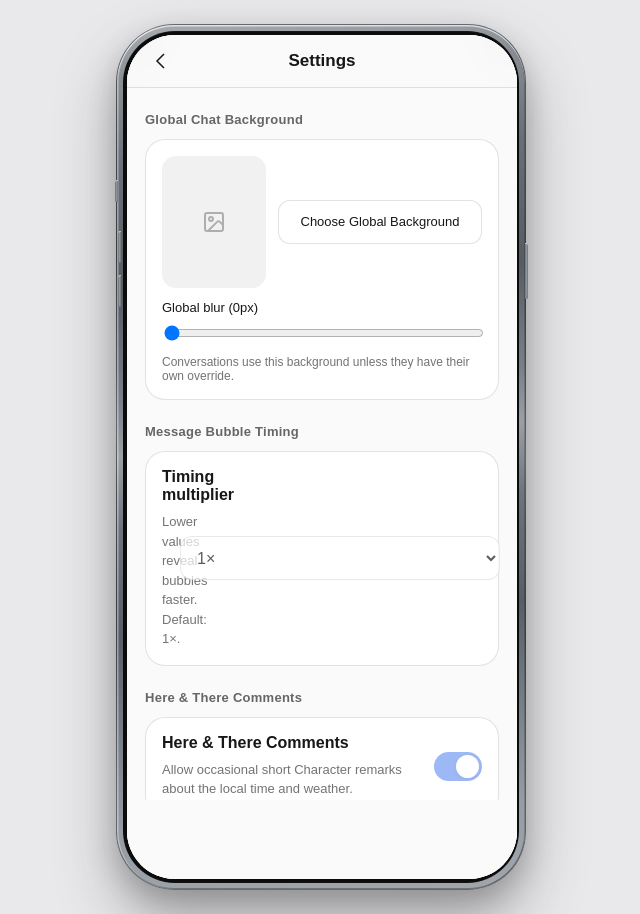
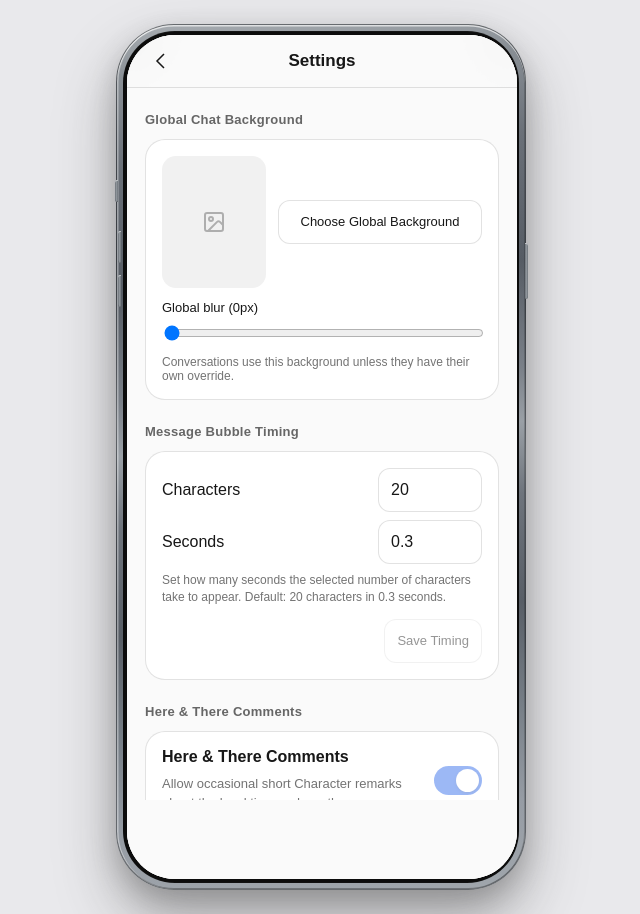
Before and after one commit to yecays-ai/veil, a Next.js app: page /profile/settings in a window 1280 px wide. Shown: the whole page, without its empty margins (319-959 px from the left). Built offline with nearby package versions, Linux system fonts and the light colour scheme.

Commit message:
fix: expose character-based bubble timing

```diff
--- a/app/settings/settings.css
+++ b/app/settings/settings.css
@@ -19,7 +19,25 @@
 .settings-runtime-toggle > .veil-switch { flex: none; }
 .global-profile-section { margin: 0 0 24px; }
 .global-profile-section .settings-runtime-toggle { margin-bottom: 0; }
-.global-timing-select { width: 96px; flex: none; }
+.global-timing-fields {
+  display: grid;
+  gap: 8px;
+  padding: 16px;
+  border: 1px solid var(--settings-border);
+  border-radius: 20px;
+  background: var(--theme-surface);
+}
+.global-timing-row {
+  display: flex;
+  align-items: center;
+  justify-content: space-between;
+  gap: 12px;
+  min-height: 44px;
+}
+.global-timing-row > span { flex: 1; min-width: 0; }
+.global-timing-row input { width: 104px; min-width: 104px; flex: none; }
+.global-timing-fields > small { font-size: 12px; line-height: 1.45; opacity: .6; }
+.global-timing-save { justify-self: end; margin-top: 4px; }
 .global-background-card {
   display: grid;
   grid-template-columns: 104px minmax(0, 1fr);
--- a/components/settings/global-profile-settings.tsx
+++ b/components/settings/global-profile-settings.tsx
@@ -1,19 +1,23 @@
 "use client";
 
-import { useEffect, useState } from "react";
+import { useEffect, useRef, useState } from "react";
 import { Image as ImageIcon } from "lucide-react";
 import { useFoundation } from "../foundation-provider";
 import { ImageCropDialog } from "../image-crop-dialog";
 import { Switch } from "./ui/switch";
 import { chatStorage } from "../../lib/chat/storage";
+import { bubbleDelayMsPerCharacterFromInput } from "../../lib/chat/bubble-pacing";
 import { getChatImageFromIndexedDB, saveChatImageToIndexedDB } from "../../lib/chat/background";
 import { readImage } from "../../lib/theme-storage";
-import { normalizeBackgroundBlur, normalizeBubbleDelayScale, type ChatBackgroundSettings,
+import { normalizeBackgroundBlur, normalizeBubbleDelayMsPerCharacter, type ChatBackgroundSettings,
   type GlobalProfileSettings } from "../../lib/chat/types";
 
 export function GlobalProfileSettings() {
   const { ready } = useFoundation();
   const [settings, setSettings] = useState<GlobalProfileSettings | null>(null);
+  const [timingCharacters, setTimingCharacters] = useState("20");
+  const [timingSeconds, setTimingSeconds] = useState("0.3");
+  const timingInitialized = useRef(false);
   const [background, setBackground] = useState<ChatBackgroundSettings>({ id: "chat-background" });
   const [preview, setPreview] = useState<string | null>(null);
   const [cropSource, setCropSource] = useState<string | null>(null);
@@ -23,7 +27,14 @@ export function GlobalProfileSettings() {
     let active = true;
     const refresh = async () => {
       const [profile, chat] = await Promise.all([chatStorage.readGlobalProfileSettings(), chatStorage.readChatBackgroundSettings()]);
-      if (active) { setSettings(profile); setBackground(chat); }
+      if (active) {
+        setSettings(profile); setBackground(chat);
+        if (!timingInitialized.current) {
+          const seconds = 20 * normalizeBubbleDelayMsPerCharacter(profile.bubbleDelayMsPerCharacter) / 1000;
+          setTimingSeconds(Number(seconds.toPrecision(8)).toString());
+          timingInitialized.current = true;
+        }
+      }
     };
     void refresh().catch((reason) => setError(reason instanceof Error ? reason.message : "Settings could not be loaded."));
     const unsubscribe = chatStorage.subscribe(() => void refresh().catch(() => {}));
@@ -62,6 +73,23 @@ export function GlobalProfileSettings() {
     finally { setBusy(false); }
   }
 
+  async function saveBubbleTiming() {
+    const characters = Number(timingCharacters);
+    const seconds = Number(timingSeconds);
+    const bubbleDelayMsPerCharacter = bubbleDelayMsPerCharacterFromInput(characters, seconds);
+    if (bubbleDelayMsPerCharacter === null) {
+      setError("Enter a positive whole number of characters and a positive number of seconds.");
+      return;
+    }
+    setBusy(true); setError("");
+    try {
+      await chatStorage.updateBubbleDelayMsPerCharacter(bubbleDelayMsPerCharacter);
+      setSettings(await chatStorage.readGlobalProfileSettings());
+    } catch (reason) {
+      setError(reason instanceof Error ? reason.message : "Timing could not be saved.");
+    } finally { setBusy(false); }
+  }
+
   return <>
     <section className="global-profile-section">
       <h2 className="settings-section-label">Global Chat Background</h2>
@@ -94,17 +122,19 @@ export function GlobalProfileSettings() {
 
     <section className="global-profile-section">
       <h2 className="settings-section-label">Message Bubble Timing</h2>
-      <label className="settings-runtime-toggle">
-        <span><strong>Timing multiplier</strong><small>Lower values reveal bubbles faster. Default: 1×.</small></span>
-        <select className="settings-input global-timing-select" disabled={!settings || busy}
-          value={settings?.bubbleDelayScale ?? 1} onChange={(event) => {
-            const bubbleDelayScale = normalizeBubbleDelayScale(Number(event.currentTarget.value));
-            setSettings((current) => current ? { ...current, bubbleDelayScale } : current);
-            void chatStorage.updateBubbleDelayScale(bubbleDelayScale).catch((reason) => setError(reason instanceof Error ? reason.message : "Timing could not be saved."));
-          }}>
-          {[0.5, 0.75, 1, 1.25, 1.5, 1.75, 2].map((value) => <option key={value} value={value}>{value}×</option>)}
-        </select>
-      </label>
+      <div className="global-timing-fields">
+        <label className="global-timing-row"><span>Characters</span>
+          <input className="settings-input" aria-label="Characters" type="number" inputMode="numeric" min="1" step="1"
+            value={timingCharacters} disabled={!settings || busy} onChange={(event) => setTimingCharacters(event.currentTarget.value)} />
+        </label>
+        <label className="global-timing-row"><span>Seconds</span>
+          <input className="settings-input" aria-label="Seconds" type="number" inputMode="decimal" min="0.001" step="any"
+            value={timingSeconds} disabled={!settings || busy} onChange={(event) => setTimingSeconds(event.currentTarget.value)} />
+        </label>
+        <small>Set how many seconds the selected number of characters take to appear. Default: 20 characters in 0.3 seconds.</small>
+        <button className="settings-button global-timing-save" type="button" disabled={!settings || busy}
+          onClick={() => void saveBubbleTiming()}>{busy ? "Saving…" : "Save Timing"}</button>
+      </div>
     </section>
 
     <section className="global-profile-section">
--- a/lib/chat/bubble-pacing.ts
+++ b/lib/chat/bubble-pacing.ts
@@ -1,10 +1,18 @@
 import type { ChatMessage } from "./types";
+import { DEFAULT_BUBBLE_DELAY_MS_PER_CHARACTER, normalizeBubbleDelayMsPerCharacter } from "./types";
 
 export const CHAT_TIMESTAMP_GAP_MS = 15 * 60 * 1000;
 
-export function bubbleDelayMs(content: string, scale = 1) {
-  const safeScale = Number.isFinite(scale) ? Math.min(2, Math.max(0.5, scale)) : 1;
-  return Math.min(2400, Math.max(600, Math.round((450 + Array.from(content).length * 15) * safeScale)));
+export function bubbleDelayMsPerCharacterFromInput(characters: number, seconds: number): number | null {
+  if (!Number.isInteger(characters) || characters <= 0 || !Number.isFinite(seconds) || seconds <= 0)
+    return null;
+  const value = seconds * 1000 / characters;
+  return Number.isFinite(value) && value > 0 ? value : null;
+}
+
+export function bubbleDelayMs(content: string, msPerCharacter = DEFAULT_BUBBLE_DELAY_MS_PER_CHARACTER) {
+  const pacing = normalizeBubbleDelayMsPerCharacter(msPerCharacter);
+  return Math.min(2400, Math.max(600, Math.round(450 + Array.from(content).length * pacing)));
 }
 
 export function shouldShowTimestamp(current: ChatMessage, previous?: ChatMessage) {
@@ -34,7 +42,7 @@ export class BubbleRevealQueue {
   private revision = 0;
   private startedAt = 0;
   private finalizedSeen = false;
-  private delayScale = 1;
+  private msPerCharacter = DEFAULT_BUBBLE_DELAY_MS_PER_CHARACTER;
   getSnapshot = () => this.state;
   subscribe = (listener: () => void) => {
     this.listeners.add(listener);
@@ -50,9 +58,10 @@ export class BubbleRevealQueue {
     this.timer = undefined;
     this.publish(emptyState());
   };
-  begin(sessionId: string, messages: readonly ChatMessage[], streaming: boolean, startedAt: number, delayScale = 1) {
+  begin(sessionId: string, messages: readonly ChatMessage[], streaming: boolean, startedAt: number,
+    msPerCharacter = DEFAULT_BUBBLE_DELAY_MS_PER_CHARACTER) {
     this.cancel();
-    this.delayScale = Number.isFinite(delayScale) ? Math.min(2, Math.max(0.5, delayScale)) : 1;
+    this.msPerCharacter = normalizeBubbleDelayMsPerCharacter(msPerCharacter);
     this.startedAt = startedAt;
     this.finalizedSeen = false;
     if (!streaming) this.publish({ ...emptyState(), sessionId, awaiting: true,
@@ -73,10 +82,10 @@ export class BubbleRevealQueue {
       hiddenIds.delete(messages[index].id);
       this.publish({ ...this.state, hiddenIds, pending: hiddenIds.size > 0 });
       if (index + 1 < messages.length)
-        this.timer = setTimeout(() => reveal(index + 1), bubbleDelayMs(messages[index + 1].content, this.delayScale));
+        this.timer = setTimeout(() => reveal(index + 1), bubbleDelayMs(messages[index + 1].content, this.msPerCharacter));
       else this.timer = undefined;
     };
-    const firstDelay = Math.max(0, bubbleDelayMs(messages[0].content, this.delayScale) - Math.max(0, readyAt - this.startedAt));
+    const firstDelay = Math.max(0, bubbleDelayMs(messages[0].content, this.msPerCharacter) - Math.max(0, readyAt - this.startedAt));
     if (firstDelay === 0) reveal(0);
     else this.timer = setTimeout(() => reveal(0), firstDelay);
   }
--- a/lib/chat/types.ts
+++ b/lib/chat/types.ts
@@ -25,17 +25,15 @@ export type ChatBackgroundSettings = {
 
 export type GlobalProfileSettings = {
   id: "global-profile-settings";
-  bubbleDelayScale: number;
+  bubbleDelayMsPerCharacter: number;
   hereThereEnabled: boolean;
   nextCommentAt: number | null;
 };
 
-export const DEFAULT_BUBBLE_DELAY_SCALE = 1;
-export const MIN_BUBBLE_DELAY_SCALE = 0.5;
-export const MAX_BUBBLE_DELAY_SCALE = 2;
-export function normalizeBubbleDelayScale(value: unknown): number {
-  if (typeof value !== "number" || !Number.isFinite(value)) return DEFAULT_BUBBLE_DELAY_SCALE;
-  return Math.min(MAX_BUBBLE_DELAY_SCALE, Math.max(MIN_BUBBLE_DELAY_SCALE, value));
+export const DEFAULT_BUBBLE_DELAY_MS_PER_CHARACTER = 15;
+export function normalizeBubbleDelayMsPerCharacter(value: unknown): number {
+  return typeof value === "number" && Number.isFinite(value) && value > 0
+    ? value : DEFAULT_BUBBLE_DELAY_MS_PER_CHARACTER;
 }
 
 export function normalizeBackgroundBlur(value: unknown): number {
```
Also changed, not shown: components/chat/chat-room.tsx (+5 -5 lines), lib/chat/storage.ts (+14 -13 lines), 2 other files (tests, documents, lock files or other folders).
